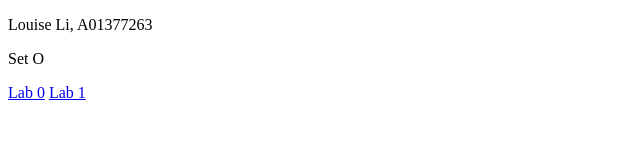
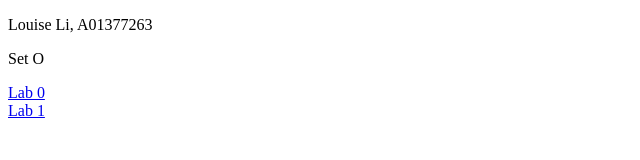
Before and after one commit to LouiseYLi/comp4537, a plain HTML site: page index.html in a window 1280 px wide. Shown: the full height of the page, 0-640 px from the left. Drawn offline with Linux system fonts and the light colour scheme.

Commit message:
added newline to labs

```diff
--- a/index.html
+++ b/index.html
@@ -6,7 +6,7 @@
     <body>
         <p>Louise Li, A01377263</p>
         <p>Set O</p>
-        <a href="./COMP4537/labs/0/index.html">Lab 0</a>
+        <a href="./COMP4537/labs/0/index.html">Lab 0</a><br/>
         <a href="./COMP4537/labs/1/index.html">Lab 1</a>
     </body>
 </html>
```
